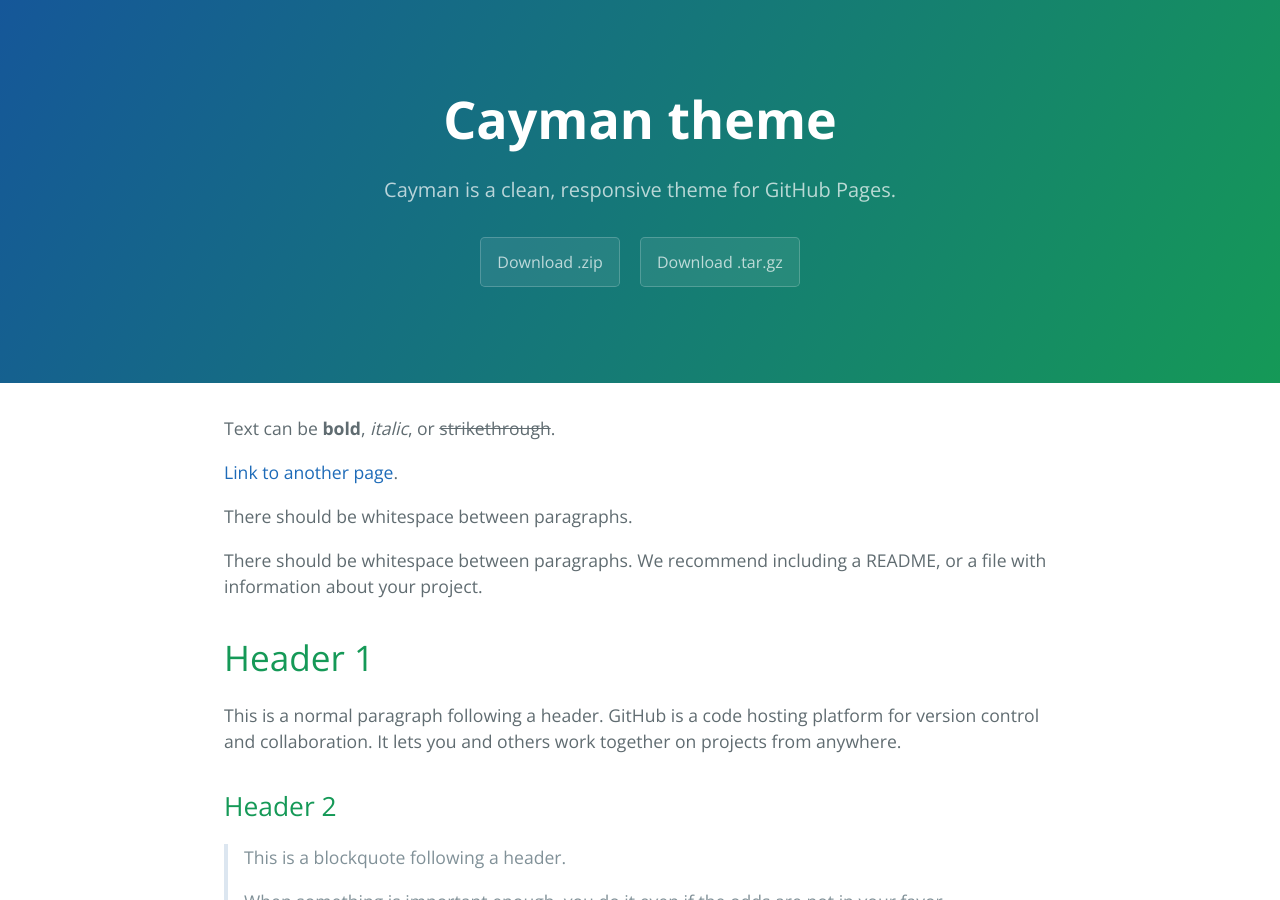
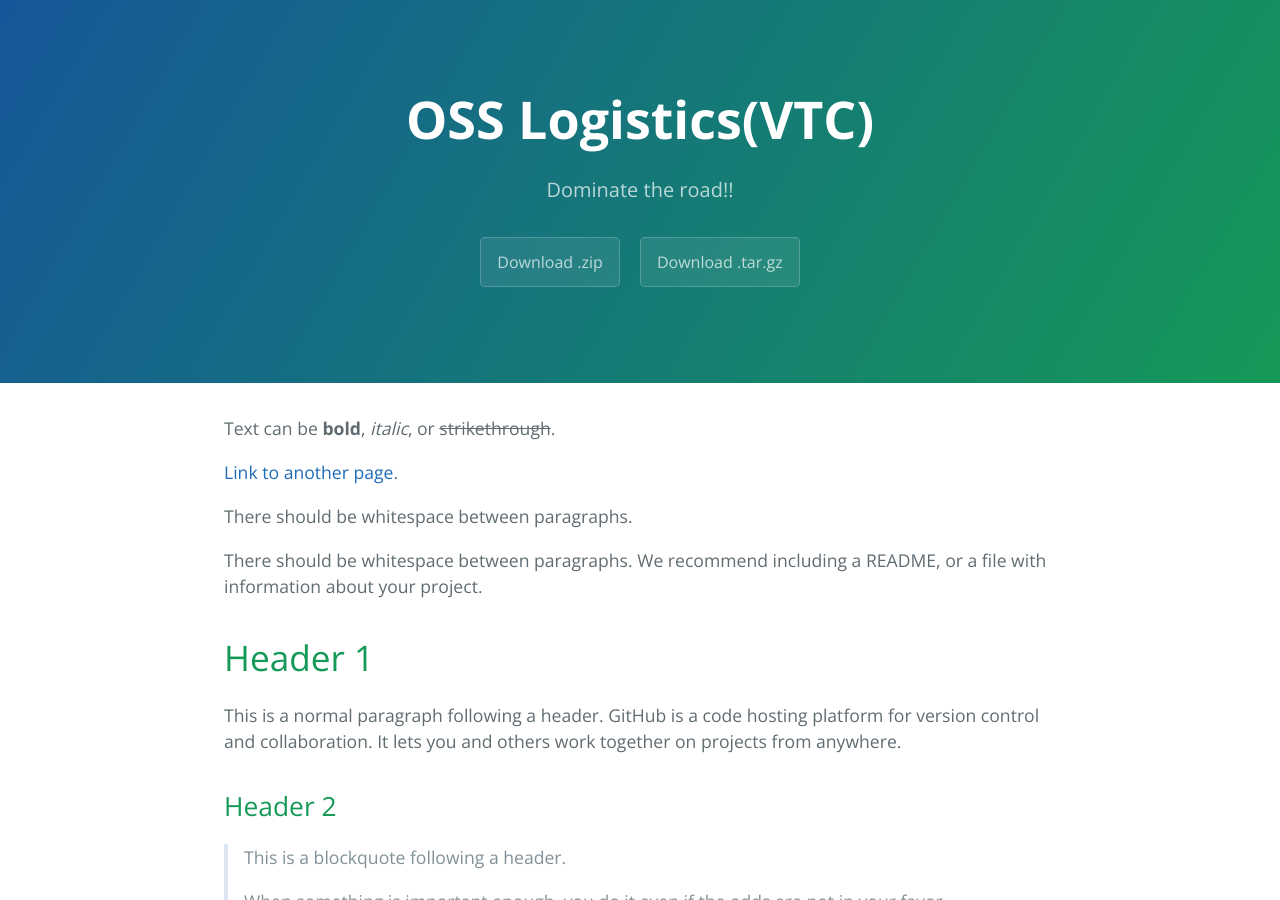
Before and after one commit to OSSLogistics/OSSLogistics.github.io, a Jekyll site: the page built from index.md, in a window 1280 px wide and 900 px high. Built offline with Jekyll 4.4.1, drawn with Linux system fonts in a browser that asks for light colours.

Commit message:
Update _config.yml

```diff
--- a/_config.yml
+++ b/_config.yml
@@ -1,5 +1,5 @@
-title: Cayman theme
-description: Cayman is a clean, responsive theme for GitHub Pages.
+title: OSS Logistics(VTC)
+description: Dominate the road!!
 show_downloads: true
 google_analytics:
 theme: jekyll-theme-cayman
```
